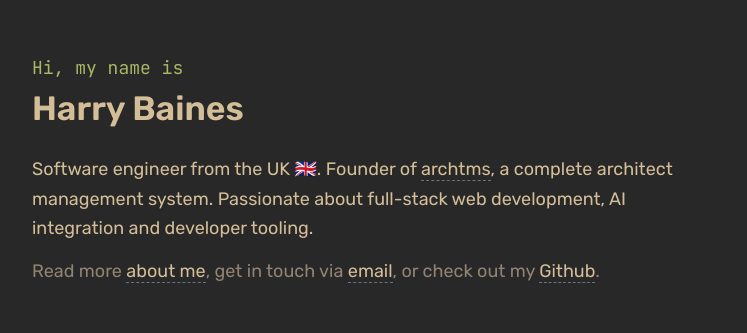
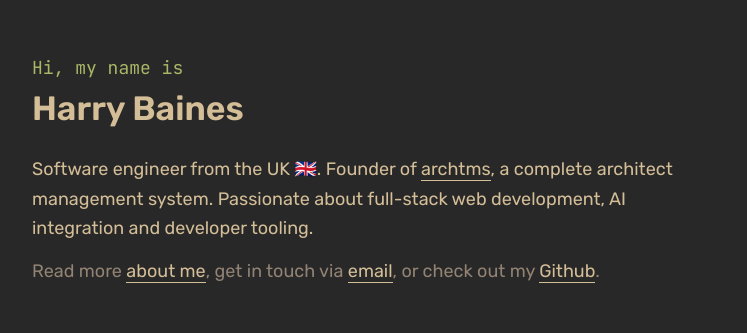
Before and after one commit to harrybaines/portfolio, a Next.js app: page / in a window 1280 px wide. Shown: the part 216-549 px from the top of the page, without its empty margins (266-1013 px from the left). Built offline with nearby package versions, Linux system fonts and the light colour scheme.

Commit message:
consistent link styling across site

```diff
--- a/app/globals.css
+++ b/app/globals.css
@@ -4,7 +4,7 @@
 
 @layer base {
   a {
-    @apply text-primary hover:text-green border-b border-dashed border-gray-500 hover:border-green transition-colors;
+    @apply text-primary hover:text-green border-b border-[--color-text-primary] hover:border-green transition-colors;
   }
 
   h1 {
--- a/components/project-post.tsx
+++ b/components/project-post.tsx
@@ -66,7 +66,7 @@ export default function ProjectPost({ project }: ProjectPostProps) {
           prose-code:text-primary prose-code:bg-surface prose-code:px-1 prose-code:rounded-md
           prose-pre:rounded-lg
           prose-a:text-primary
-          prose-a:border-b-0
+          prose-a:no-underline
           ">
           <CustomMDX source={project.content} />
         </article>
```
